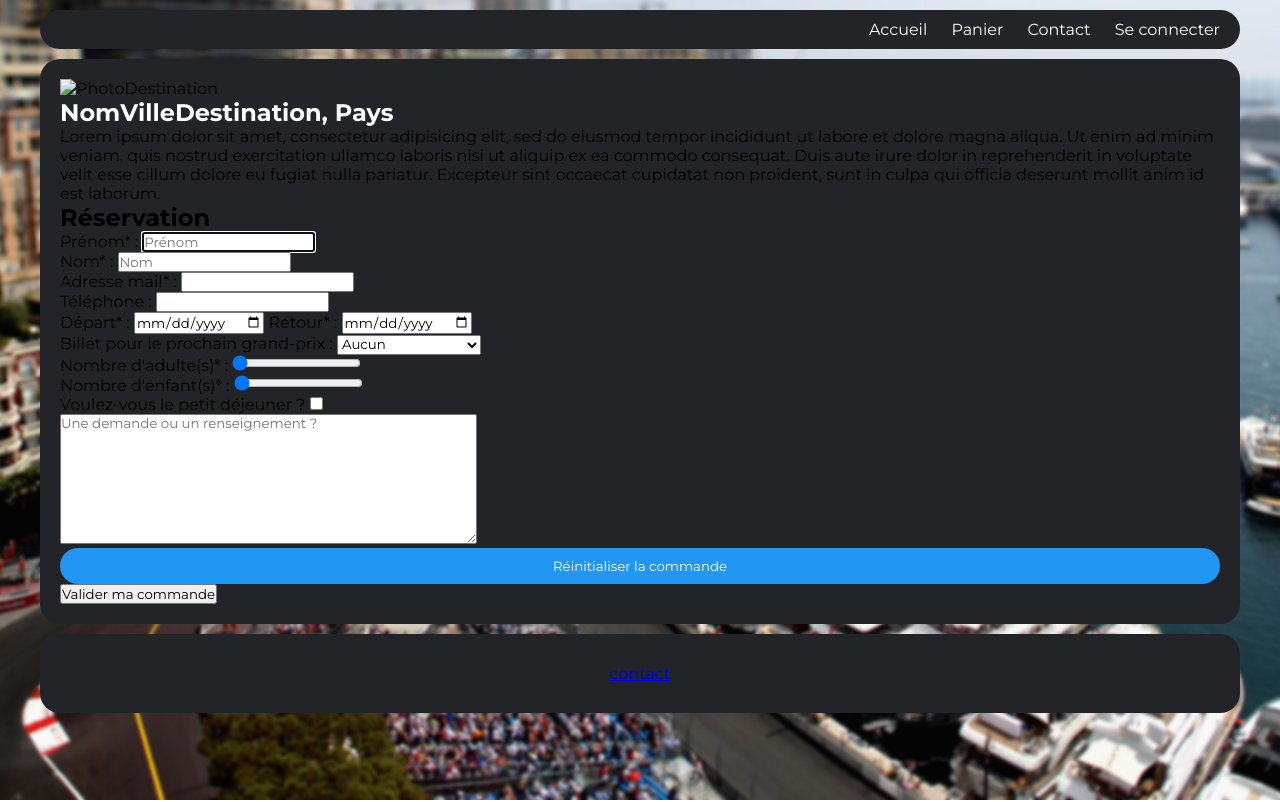
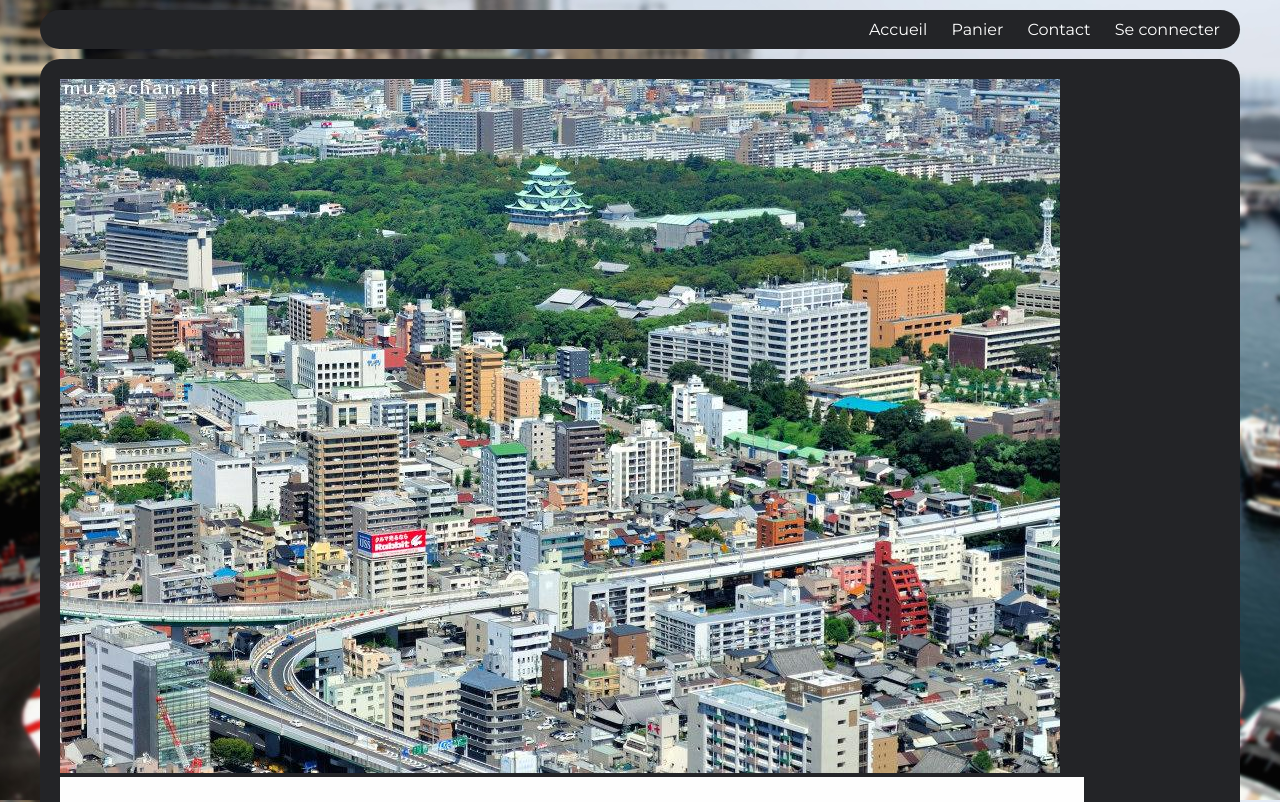
Before and after one commit to LeoGouchon/TravelAgency, a plain HTML site: page html/Reservation.html in a window 1280 px wide. Shown: the top 802 px of the page. Drawn offline with Linux system fonts and the light colour scheme.

Commit message:
Changement syntaxique (enlever maj au premier terme) sur Réservation

```diff
--- a/css/style.css
+++ b/css/style.css
@@ -14,7 +14,7 @@ body{
   background-attachment: fixed;
   background-position: center;
   width: 100%;
-
+  color : white;
 }
 
 /**/
@@ -82,7 +82,6 @@ nav > a:hover{
 }
 
 .loginContainer > input{
-  color: white;
   padding: 16px 20px;
   border: none;
   width: 100%;
@@ -106,10 +105,10 @@ nav > a:hover{
 
 /*Button Login*/
 .loginContainer > .button {
+  color: white;
   font-weight: bold;
   border-radius: 50px;
   background: #2196f3;
-  color: white;
   padding: 16px 20px;
   border: none;
   cursor: pointer;
@@ -125,9 +124,9 @@ nav > a:hover{
 }
 
 .loginContainer .buttonCancel {
+  color: white;
   border-radius: 50px;
   background: linear-gradient(145deg, #28292b, #2f3033);
-  color: white;
   padding: 16px 20px;
   border: none;
   cursor: pointer;
@@ -138,7 +137,6 @@ nav > a:hover{
 header > form {
   max-width: 300px;
   padding: 10px;
-  background-color: white;
 }
 
 header > form input[type=email], header > form input[type=password] {
@@ -333,7 +331,6 @@ button[type="reset"]:hover{
    box-shadow: -5px -5px 15px rgba(255, 255, 255, 0.1);
    border-radius: 15px;
    margin: 30px;
-   color: white;
  }
 
  .voyagePanier {
@@ -379,7 +376,6 @@ button[type="reset"]:hover{
   font-size: 14px;
   border-radius: 50px;
   background: #2196f3;
-  color: white;
   padding: 10px 10px;
   border: none;
   margin: 0 10px;
@@ -398,7 +394,6 @@ button[type="reset"]:hover{
   font-size: 14px;
   border-radius: 50px;
   background: #DB342E;
-  color: white;
   padding: 10px 10px;
   border: none;
 }
@@ -419,13 +414,11 @@ button[type="reset"]:hover{
   border-radius: 15px;
   margin: 30px;
   overflow: hidden;
-  color: white;
 }
 
 .validerCommande{
   border-radius: 50px;
   background: #2196f3;
-  color: white;
   padding: 10px 10px;
   border: none;
   margin-left: 30px;
--- a/html/Reservation.html
+++ b/html/Reservation.html
@@ -34,36 +34,36 @@
     </header>
     <article class="blockPrincipal">
       <div class="Presentation">
-        <img src="" alt="PhotoDestination"> <!-- photo net -->
-        <img src="" alt=""> <!-- Drapeau du pays -->
+        <img class="imageVilleReservation" src="../data/destination/suzukaVille.jpg" alt="">
+        <img class="drapeauVilleReservation" src="../data/destination/japonDrapeau.jpg" alt="Japon"> <!-- Drapeau du pays -->
         <h1>NomVilleDestination, Pays</h1>
         <p>Lorem ipsum dolor sit amet, consectetur adipisicing elit, sed do eiusmod tempor incididunt ut labore et dolore magna aliqua. Ut enim ad minim veniam, quis nostrud exercitation ullamco laboris nisi ut aliquip ex ea commodo consequat. Duis aute irure dolor in reprehenderit in voluptate velit esse cillum dolore eu fugiat nulla pariatur. Excepteur sint occaecat cupidatat non proident, sunt in culpa qui officia deserunt mollit anim id est laborum.</p>
       </div>
       <h2>Réservation</h2>
       <form class="" action="./panier.html" method="post">
-        <div class="FirstName">
+        <div class="firstName">
           <label for="FirstName">Prénom* :</label>
           <input type="text" name="FirstName" autocomplete="name"  required autofocus placeholder="Prénom">
         </div>
-        <div class="FamilyName">
+        <div class="familyName">
           <label for="FamilyName">Nom* :</label>
           <input type="text" name="FamilyName" autocomplete="family-name" required placeholder="Nom">
         </div>
-        <div class="Mail">
+        <div class="mail">
           <label for="Mail">Adresse mail* :</label>
           <input type="email" name="Mail" required>
         </div>
-        <div class="Phone">
+        <div class="phone">
           <label for="PhoneNumber">Téléphone :</label>
           <input type="tel" name="PhoneNumber" >
         </div>
-        <div class="Date" >
+        <div class="date" >
           <label for="DateStart">Départ* :</label>
           <input type="date" name="DateStart" required>
           <label for="DateEnd">Retour* : </label>
           <input type="date" name="DateEnd" required>
         </div>
-        <div class="Billet">
+        <div class="billet">
           <label for="Billet">Billet pour le prochain grand-prix :</label>
           <select class="Billet">
             <option value="Aucun">Aucun</option>
@@ -73,29 +73,29 @@
 
           </select>
         </div>
-        <div class="NbAdulte">
+        <div class="nbAdulte">
           <label for="NbAdulte">Nombre d'adulte(s)* : </label>
           <input type="range" name="NbAdulte" min="1" max="10" step="1" value="1">
         </div>
-        <div class="NbEnfant">
+        <div class="nbEnfant">
           <label for="NbAdulte">Nombre d'enfant(s)* : </label>
           <input type="range" name="NbEnfant" min="0" max="10" step="1" value="0">
         </div>
-        <div class="Dejeuner">
+        <div class="dejeuner">
           <label for="Dejeuner">Voulez-vous le petit déjeuner ?</label>
           <input type="checkbox" name="Dejeuner">
         </div>
-        <div class="Renseignement">
+        <div class="renseignement">
           <textarea name="name" rows="8" cols="50" placeholder="Une demande ou un renseignement ?"></textarea>
         </div>
-        <div class="Prix">
+        <div class="prix">
 
         </div>
-        <div class="Reset">
+        <div class="reset">
           <button type="reset" name="button">Réinitialiser la commande</button>
         </div>
-        <div class="Submit">
-          <input type="submit" value="Valider ma commande">
+        <div class="submit">
+          <input class="validerCommande" type="submit" value="Valider ma commande">
         </div>
       </form>
     </article>
```
